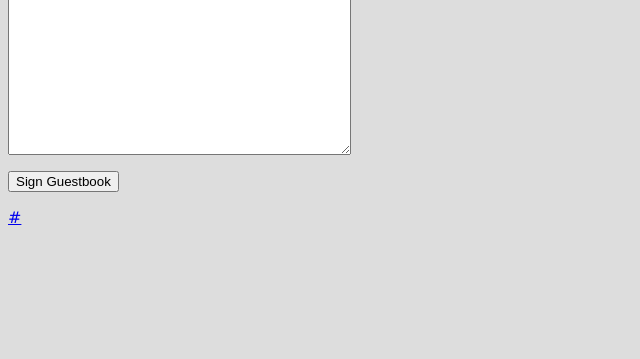
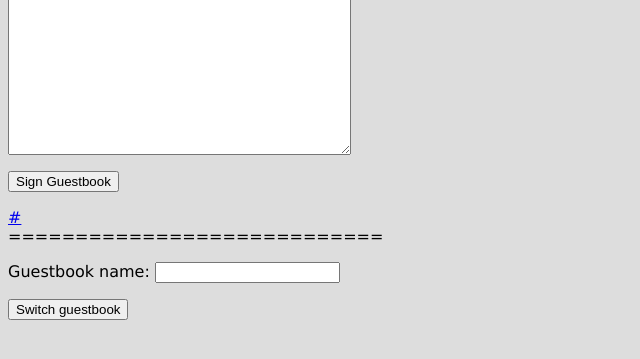
Before and after one commit to phucnpm/training_python_nhathv, a Django app: template gae_django_guestbook/Guestbook/templates/guestbook/main_page.html in a window 1280 px wide. Shown: the part 114-473 px from the top of the page, without its empty margins (0-640 px from the left). Run offline with Django 3.2, Linux system fonts and the light colour scheme; tables that the repository leaves empty hold one stand-in row (values such as "Sample post"); the template is opened without the code that fills it: values that come from a table or form of the project are taken from there, most other values are stand-ins (such as "Sample title", 1, 10 or a date in 2020); parts of the project's set-up code (start-up, migrations or seed data) failed here and were passed over.

Commit message:
add Form Switch guestbook
add Form Switch guestbook

```diff
--- a/gae_django_guestbook/Guestbook/templates/guestbook/main_page.html
+++ b/gae_django_guestbook/Guestbook/templates/guestbook/main_page.html
@@ -12,13 +12,33 @@
       <blockquote>{{ greeting.content|escape }}</blockquote>
     {% endfor %}
     ============================
-    <form action="" method="post">
+    {% if sign_guestbook_form_error.content.errors %}
+        <ol>
+        {% for error in sign_guestbook_form_error.content.errors %}
+            <li><strong>{{ error|escape }}</strong></li>
+        {% endfor %}
+        </ol>
+    {% endif %}
+    <form action="/sign_guestbook/" method="post">
       {% csrf_token %}
-        {{ form.as_p }}
-      <div><input type="submit" value="Sign Guestbook"></div>
+        {{ sign_guestbook_form.as_p }}
+      <div><input name="sign_guestbook" type="submit" value="Sign Guestbook"></div>
     </form>
 
     <a href="{{ url }}">{{ url_linktext }}</a>
-
+    </br>
+    ============================
+    {% if switch_guestbook_form_error.guestbook_name.errors %}
+        <ol>
+        {% for error in switch_guestbook_form_error.guestbook_name.errors %}
+            <li><strong>{{ error|escape }}</strong></li>
+        {% endfor %}
+        </ol>
+    {% endif %}
+     <form action="/switch_guestbook/" method="post">
+      {% csrf_token %}
+        {{ switch_guestbook_form.as_p }}
+      <div><input name="switch_guestbook" type="submit" value="Switch guestbook"></div>
+    </form>
   </body>
 </html>
--- a/gae_django_guestbook/Guestbook/urls.py
+++ b/gae_django_guestbook/Guestbook/urls.py
@@ -6,4 +6,6 @@ from guestbook import views
 
 urlpatterns = patterns('',
     url(r'^$', views.MainPageView.as_view(), name='mainpage'),
+    url(r'^sign_guestbook/$', views.SignGuestbook.as_view(), name='sign_guestbook'),
+    url(r'^switch_guestbook/$', views.SwitchGuestbook.as_view(), name='switch_guestbook'),
 )
--- a/gae_django_guestbook/guestbook/forms.py
+++ b/gae_django_guestbook/guestbook/forms.py
@@ -5,13 +5,11 @@ from google.appengine.api import users
 from django import forms
 
 from guestbook.models import Guestbook
-from guestbook.appconstants import AppConstants
 
 
 class GreetingForm(forms.Form):
     guestbook_name = forms.CharField(widget=forms.HiddenInput(),
-                                     required=False,
-                                     initial=AppConstants.get_default_guestbook_name())
+                                     required=False,)
     content = forms.CharField(max_length=10,
                               label="",
                               widget=forms.Textarea)
@@ -25,3 +23,13 @@ class GreetingForm(forms.Form):
         greeting_content = self.cleaned_data['content']
 
         Guestbook.put_greeting_with_data(guestbook_name, greeting_author, greeting_content)
+
+
+class SwitchGuestbookForm(forms.Form):
+    guestbook_name = forms.CharField(max_length=20,
+                                     label="Guestbook name",)
+
+    def switch_guestbook(self):
+        guestbook_name = self.cleaned_data['guestbook_name']
+
+        return guestbook_name
```
Also changed, not shown: gae_django_guestbook/Guestbook/views.py (+38 -7 lines).
